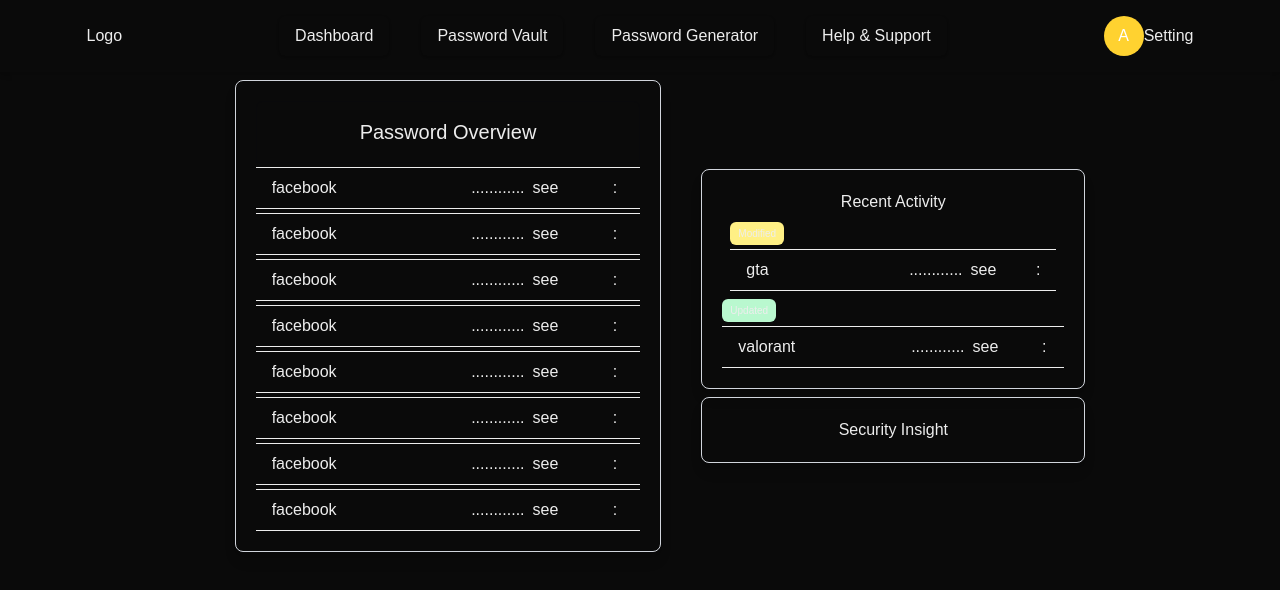
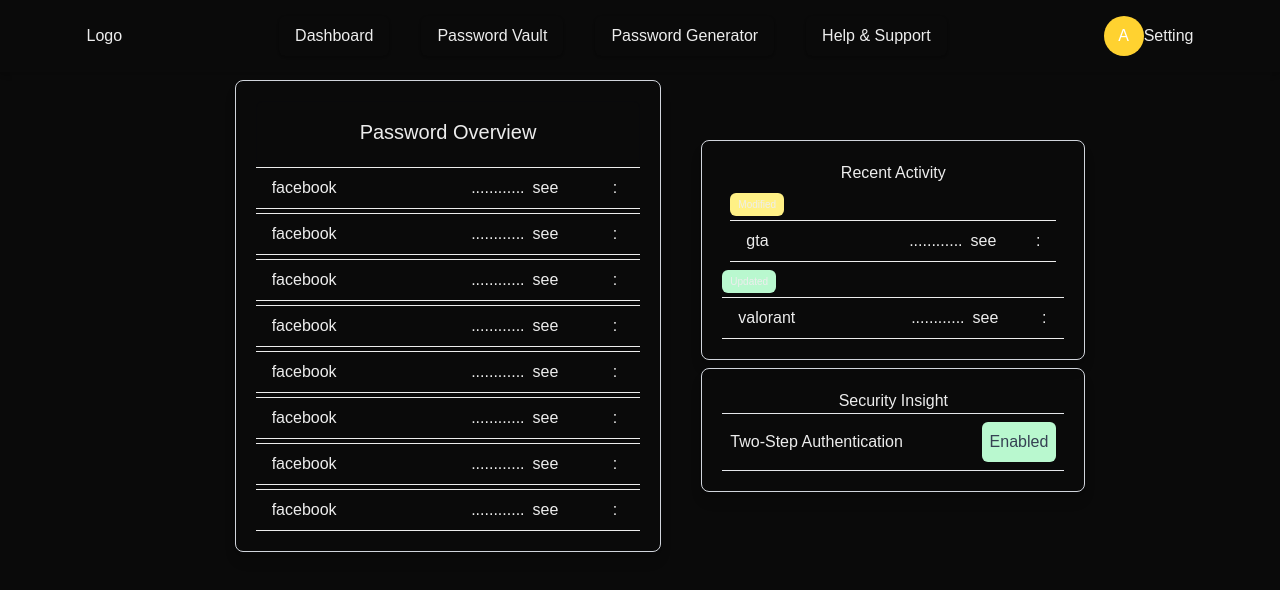
Before and after one commit to adityarwt1/Passwor_manger_NoAI, a Next.js app: page / in a window 1280 px wide. Shown: the top 590 px of the page. Built offline with nearby package versions, Linux system fonts and the light colour scheme.

Commit message:
makin password poage

```diff
--- /dev/null
+++ b/app/passwords/page.tsx
@@ -0,0 +1,11 @@
+import React from 'react'
+
+const page = () => {
+  return (
+    <div>
+
+    </div>
+  )
+}
+
+export default page
--- a/components/SecurityInsight.tsx
+++ b/components/SecurityInsight.tsx
@@ -2,8 +2,13 @@ import React from 'react'
 
 const SecurityInsight = () => {
   return (
-    <div className='rounded-lg shadow-lg  w-sm py-5 hover:scale-95 duration-300 mt-2 border border-gray-300 ml-10 px-5 '>
+    <div className='rounded-lg shadow-lg  w-sm py-5 hover:scale-95 duration-300 mt-2 border border-gray-300 ml-10 px-5'>
     <div className='text-center'>Security Insight</div>
+    <div className='flex items-center justify-between border-t border-b border-gray-200 py-2  hover:bg-zinc-950 duration-300 hover:text-white'>
+       <div className='mx-2'>Two-Step Authentication</div>
+        <div className='bg-green-200 p-2 mx-2 rounded-md text-gray-700 hover:scale-105 duration-300' >Enabled</div>
+        </div>
+
 
     </div>
   )
```
